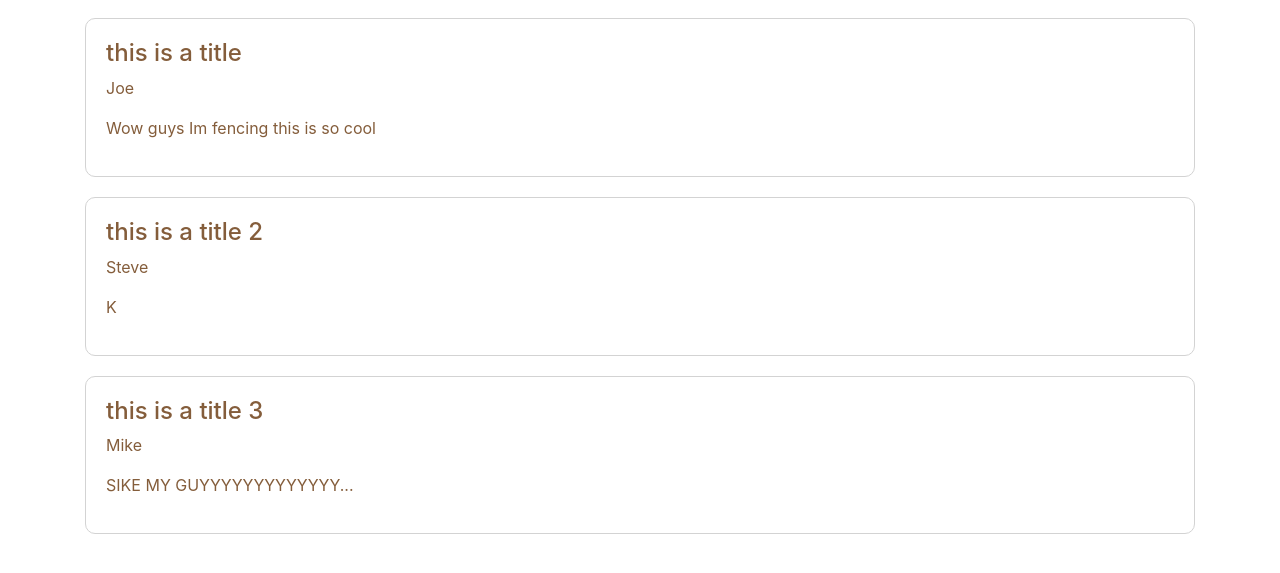
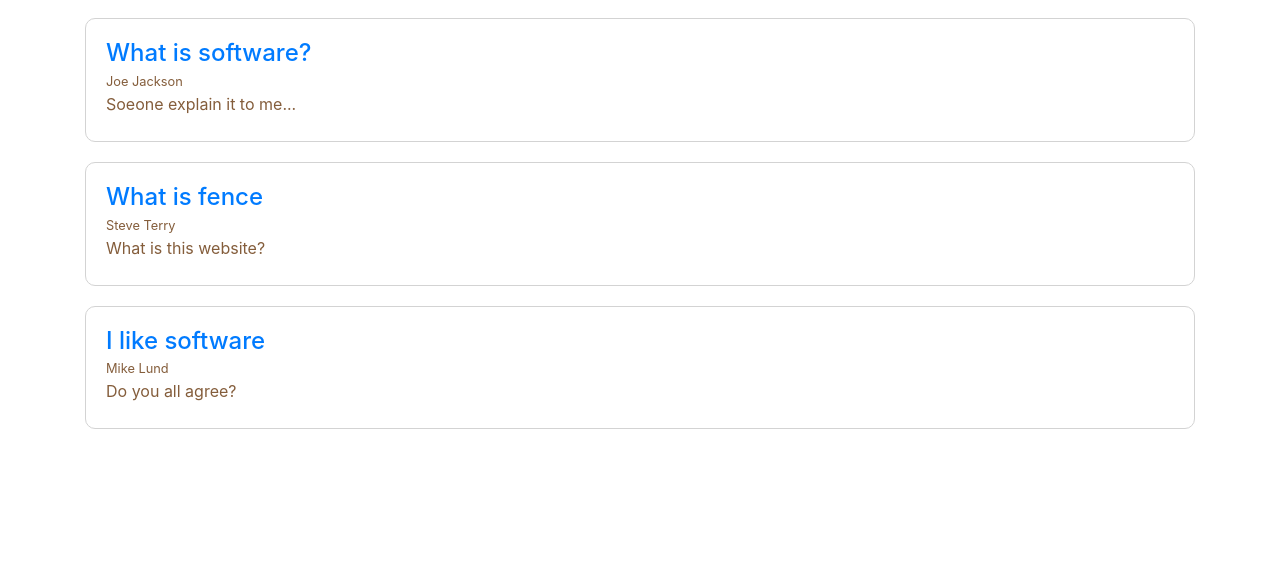
Before and after one commit to gonzaleznicolas/Fence_MainApp, a Flask app: page / in a window 1280 px wide. Shown: the part 72-645 px from the top of the page. Run offline with Flask 2, Linux system fonts and the light colour scheme; some libraries are stand-ins or nearby versions.

Commit message:
visual improvements

```diff
--- a/fence/routes.py
+++ b/fence/routes.py
@@ -9,28 +9,28 @@ from flask_login import login_user, current_user, logout_user, login_required
 posts = [
     {
         "id": "0",
-        "author": "Joe",
-        "title": "this is a title",
-        "content": "Wow guys Im fencing this is so cool",
+        "author": "Joe Jackson",
+        "title": "What is software?",
+        "content": "Soeone explain it to me...",
         "comments": [
-            {"id": "1", "level": 0, "user": "jj", "content": "Ah"},
-            {"id": "2", "level": 1, "user": "rawr", "content": "What"},
-            {"id": "3", "level": 2, "user": "Hi", "content": "Ok"},
-            {"id": "4", "level": 2, "user": "Hi", "content": "poo"}
+            {"id": "1", "level": 0, "user": "Jack", "content": "Ah"},
+            {"id": "2", "level": 1, "user": "Charlie", "content": "What"},
+            {"id": "3", "level": 2, "user": "Alice", "content": "Ok"},
+            {"id": "4", "level": 2, "user": "Bob", "content": "lol"}
         ]
     },
     {
         "id": "1",
-        "author": "Steve",
-        "title": "this is a title 2",
-        "content": "K",
+        "author": "Steve Terry",
+        "title": "What is fence",
+        "content": "What is this website?",
         "comments": []
     },
     {
         "id": "2",
-        "author": "Mike",
-        "title": "this is a title 3",
-        "content": "SIKE MY GUYYYYYYYYYYYYY...",
+        "author": "Mike Lund",
+        "title": "I like software",
+        "content": "Do you all agree?",
         "comments": [
             {"id": "1", "level": 0, "user": "Jared", "content": "love it!"},
             {"id": "3", "level": 1, "user": "keemstar", "content": "love you!"},
--- a/fence/templates/feed.html
+++ b/fence/templates/feed.html
@@ -2,11 +2,11 @@
 {% block content %}
     {% for post in posts %}
         <div class="post">
-            <h4>{{ post.title }}</h4>
-            <p>{{ post.author }}</p>
-            <p>{{ post.content }}</p>
+            <h4 style="margin-bottom: 0px"><a href="{{ url_for('post', post_id=post.id) }}">{{ post.title }}</a></h4>
+            <small>{{ post.author }}</small>
+            <p style="margin-bottom: 5px">{{ post.content }}</p>
             {% if current_user.is_authenticated %}
-                <button class="btn btn-info" type="button" onclick="window.location='/post/{{ post.id }}';">Comment</button>
+                <a href="{{ url_for('post', post_id=post.id) }}">Comments</a>
             {% endif %}
         </div>
     {% endfor %}
```
